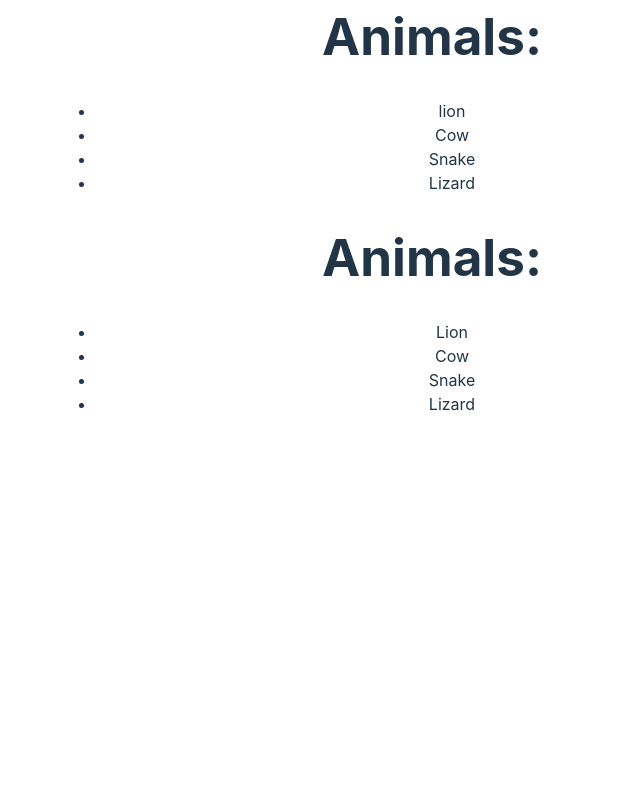
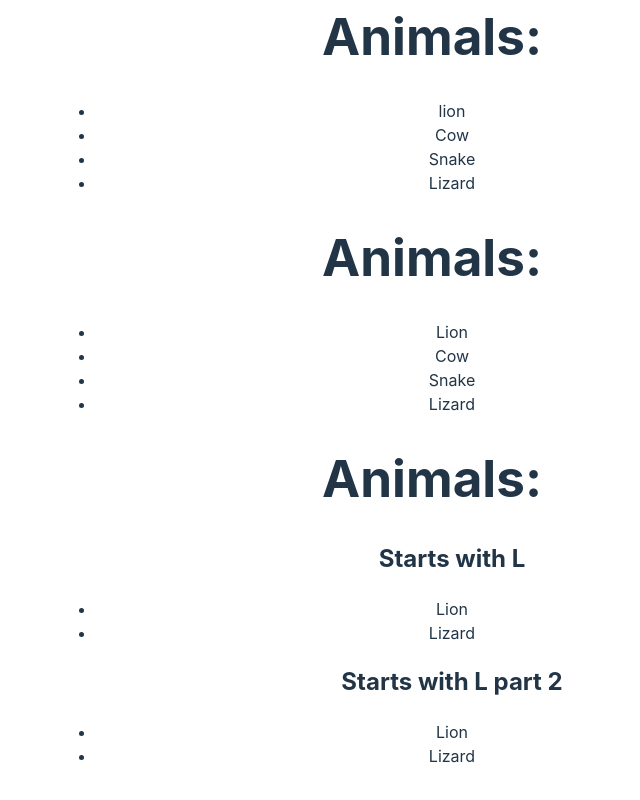
Before and after one commit to Figby222/my-first-react-app, a React (Vite) app: page / in a window 1280 px wide. Shown: the part 1547-2347 px from the top of the page, without its empty margins (208-848 px from the left). Before the commit the page ends 2011 px from the top, so only its background shows below. Built offline with nearby package versions, Linux system fonts and the light colour scheme.

Commit message:
Add and display ConditionalProps

```diff
--- /dev/null
+++ b/src/components/ConditionalProps.jsx
@@ -0,0 +1,34 @@
+function ListItem(props) {
+    return <li>{props.animal}</li>;
+}
+
+function List(props) {
+    return (
+        <ul>
+            <h2>Starts with L</h2>
+            {props.animals.map((animal) => {
+                return animal.startsWith("L") ?
+                    <ListItem key={animal} animal={animal} /> :
+                    null;
+            })}
+            <h2>Starts with L part 2</h2>
+            {props.animals.map((animal) => {
+                return animal.startsWith("L") &&
+                    <ListItem key={animal} animal={animal} />;
+                    // Returns the li if condition is true otherwise returns false
+            })}
+        </ul>
+    );
+}
+
+function ConditionalProps() {
+    const animals = ["Lion", "Cow", "Snake", "Lizard"];
+    return (
+        <div>
+            <h1>Animals: </h1>
+            <List animals={animals} />
+        </div>
+    );
+}
+
+export default ConditionalProps;
--- a/src/main.jsx
+++ b/src/main.jsx
@@ -12,6 +12,7 @@ import FixHTML from './components/FixHTML.jsx';
 import JavaScriptIntegration from './components/JavaScriptIntegration.jsx';
 import RenderedExpressions from './components/RenderedExpressions.jsx';
 import Props from './components/Props.jsx';
+import ConditionalProps from './components/ConditionalProps.jsx';
 
 ReactDOM.createRoot(document.getElementById('root')).render(
   <React.StrictMode>
@@ -25,5 +26,6 @@ ReactDOM.createRoot(document.getElementById('root')).render(
     <JavaScriptIntegration />
     <RenderedExpressions />
     <Props />
+    <ConditionalProps />
   </React.StrictMode>,
 )
```
